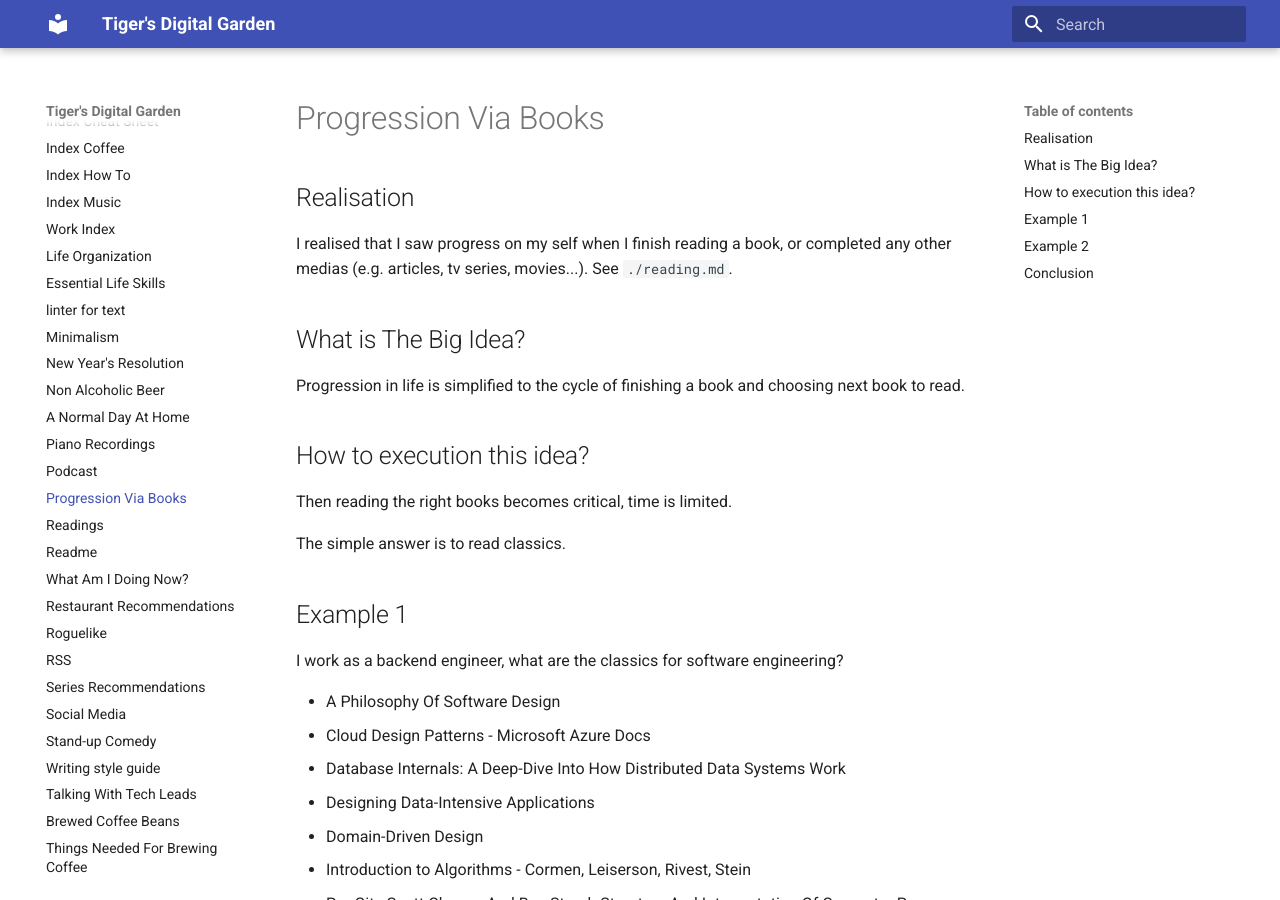
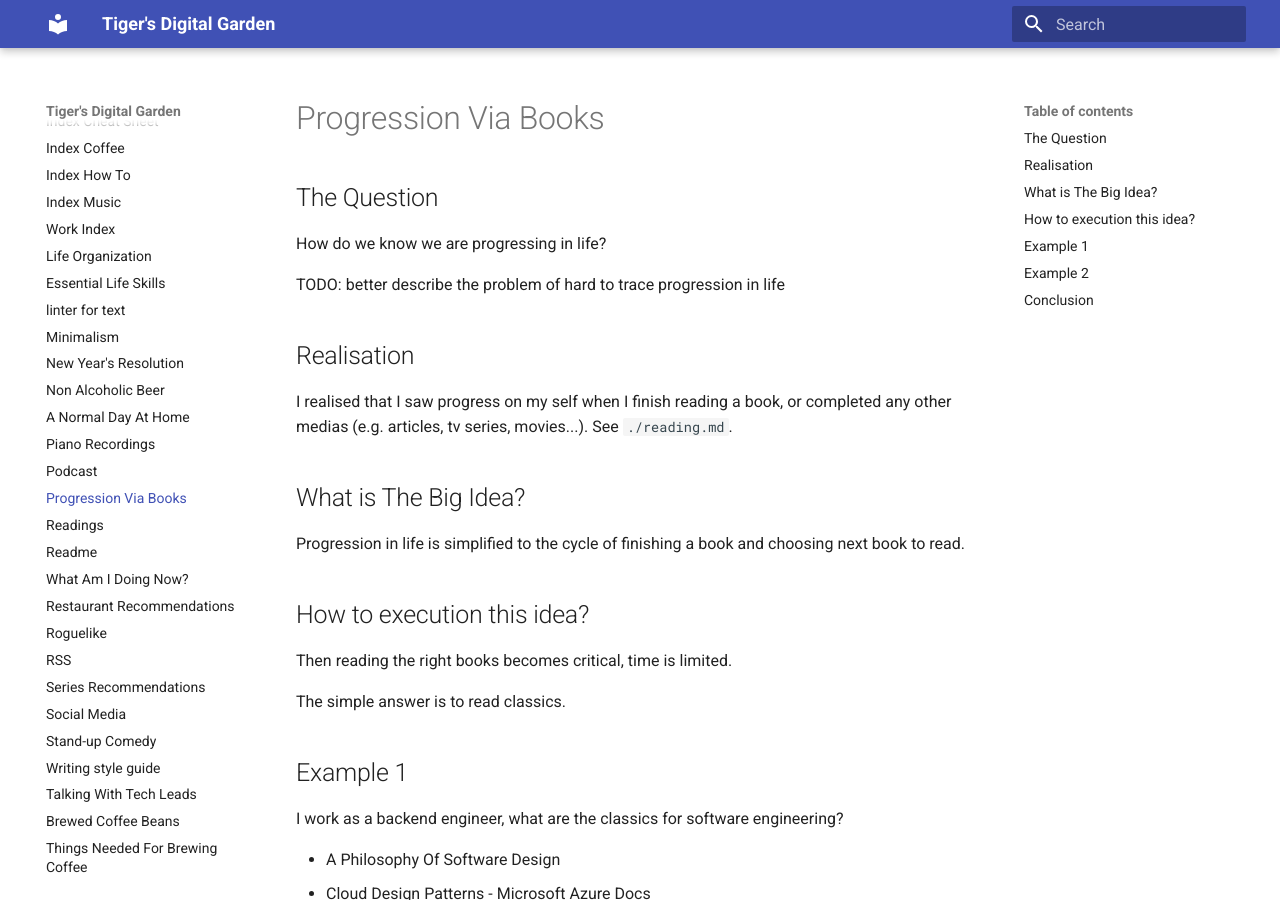
Before and after one commit to ynotstartups/notes, an MkDocs documentation site: the page built from notes/progression-via-books.md, in a window 1280 px wide and 900 px high. Built offline with MkDocs 1.6.1 and Material for MkDocs 9.7.7, drawn with Linux system fonts in a browser that asks for light colours.

Commit message:
add why we need this progression via book file

```diff
--- a/notes/progression-via-books.md
+++ b/notes/progression-via-books.md
@@ -1,4 +1,10 @@
 # Progression Via Books
+
+## The Question
+
+How do we know we are progressing in life?
+
+TODO: better describe the problem of hard to trace progression in life
 
 ## Realisation
 
```
